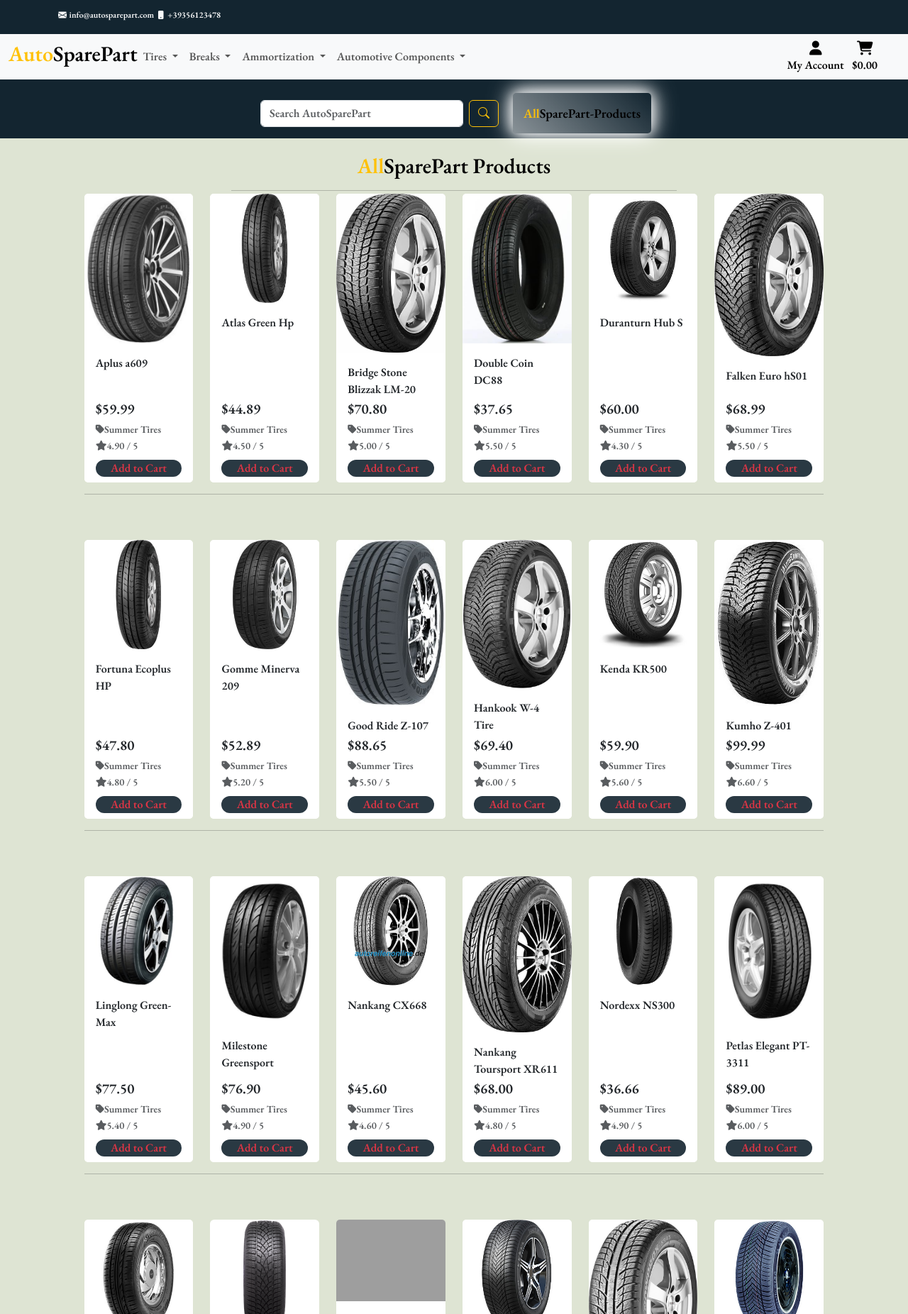
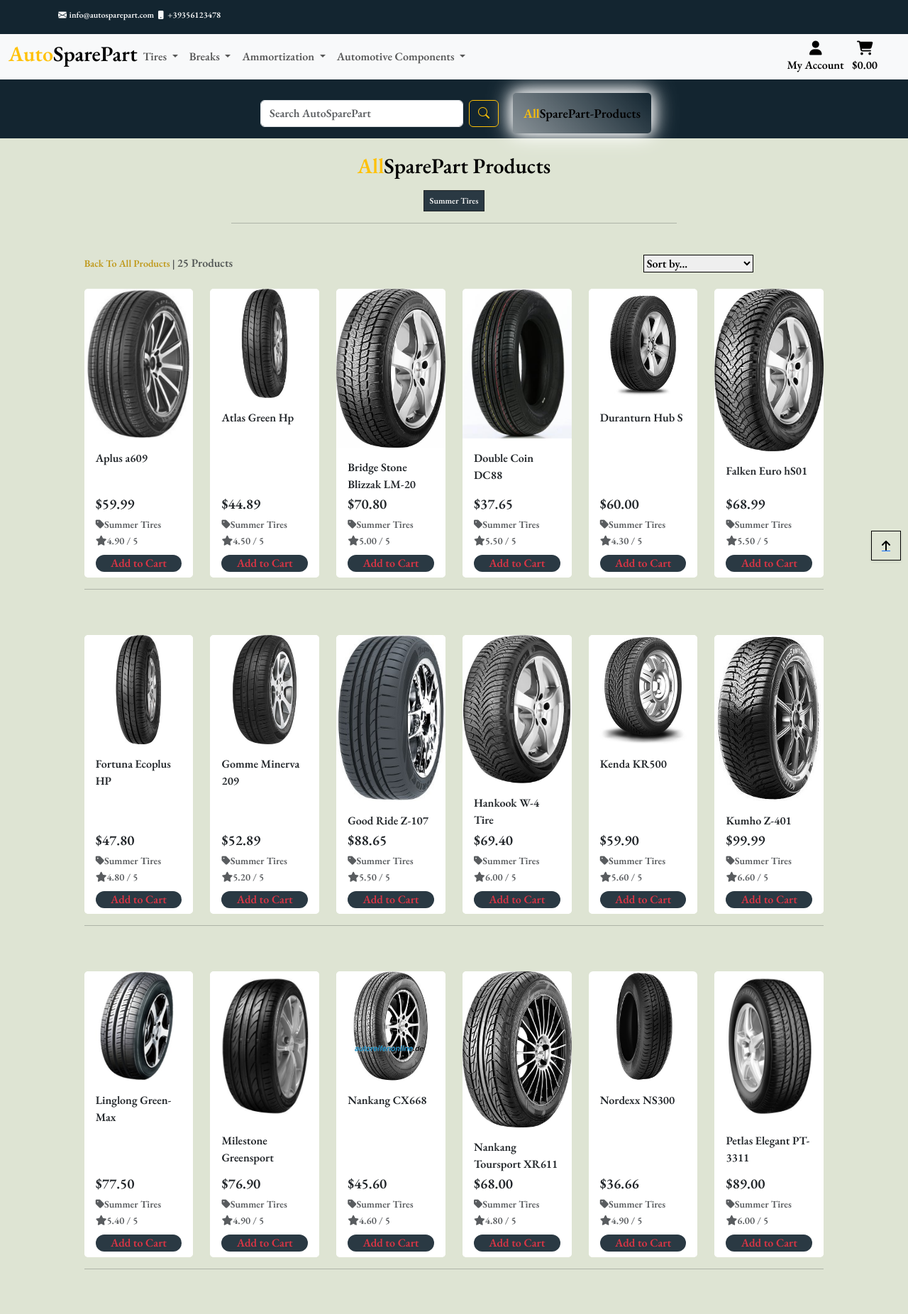
Before and after one commit to Elvisthegreat/auto_spare_part, a Django app: a page that uses products/templates/products/all_products.html in a window 1280 px wide. Shown: the top 1852 px of the page at 71% size. Run offline with Django 5.2, Linux system fonts and the light colour scheme; data comes from the database, SQL or seed files in the repository; some libraries are stand-ins or nearby versions; grey boxes are pictures that could not be loaded.

Commit message:
Added a selector box for sorting and css animation for fade in and out

```diff
--- a/products/templates/products/all_products.html
+++ b/products/templates/products/all_products.html
@@ -6,15 +6,57 @@
 <section class="container-fluid push-content-down">
     <div class="row">
         <div class="col text-center mt-2">
-            <h1 class="logo-font"><strong><span class="text-warning">All</span></strong><span
-                class="text-black">SparePart Products</span></h1>
-            <hr class="w-50 mx-auto mb-1">
+            <h2 class="logo-font"><strong><span class="text-warning">All</span></strong><span
+                class="text-black">SparePart Products</span></h2>
+                {% for c in current_categories %}
+                <a class="category-badge text-decoration-none" href="{% url 'all_products' %}?category={{ c.name }}">
+                    <span class="p-2 mt-2 badge badge-white text-black rounded-0 border border-dark">{{ c.friendly_name }}</span>
+                </a>
+                {% endfor %}
+            <hr class="w-50 mx-auto mb-4">
         </div>
     </div>
 
     <section>
         <div class="row">
             <div class="product-container col-10 offset-1">
+                <div class="row mt-1 mb-2">
+                    <div class="col-12 col-md-6 my-auto order-md-last d-flex justify-content-center justify-content-md-end"> <!--This layout will put the sort select box on top on mobile.
+                                        But using the order first and order last classes adjusts it so that the sort
+                                        select box will actually be the last column on medium and larger screens.-->
+                        <div class="sort-select-wrapper w-50 ">
+                            <select id="sort-selector"
+                                class="custom-select custom-select-sm rounded-0 border border-{% if current_sorting != 'None_None' %}info{% else %}black{% endif %}">
+                                <option value="reset" {% if current_sorting == 'None_None' %}selected{% endif %}>Sort by...</option>
+                                <option value="price_asc" {% if current_sorting == 'price_asc' %}selected{% endif %}>Price (low to high)
+                                </option>
+                                <option value="price_desc" {% if current_sorting == 'price_desc' %}selected{% endif %}>Price (high to low)
+                                </option>
+                                <option value="rating_asc" {% if current_sorting == 'rating_asc' %}selected{% endif %}>Rating (low to
+                                    high)</option>
+                                <option value="rating_desc" {% if current_sorting == 'rating_desc' %}selected{% endif %}>Rating (high to
+                                    low)</option>
+                                <option value="name_asc" {% if current_sorting == 'name_asc' %}selected{% endif %}>Name (A-Z)</option>
+                                <option value="name_desc" {% if current_sorting == 'name_desc' %}selected{% endif %}>Name (Z-A)</option>
+                                <option value="category_asc" {% if current_sorting == 'category_asc' %}selected{% endif %}>Category (A-Z)
+                                </option>
+                                <option value="category_desc" {% if current_sorting == 'category_desc' %}selected{% endif %}>Category
+                                    (Z-A)</option>
+                            </select>
+                        </div>
+                    </div>
+                    <div class="col-12 col-md-6 order-md-first"> <!--This layout will put the sort select box on top on mobile.
+                                        But using the order first and order last classes adjusts it so that the sort
+                                        select box will actually be the last column on medium and larger screens.-->
+                        <p class="center-small-screen text-muted mt-3">
+                            {% if search_term or current_categories or current_sorting != 'None_None' %}
+                            <span class="small fade-animation"><a class="text-decoration-none" href="{% url 'all_products' %}">Back To
+                                    All Products</a> | </span>
+                            {% endif %}
+                            {{ products|length }} Products{% if search_term %} found for <strong>"{{ search_term }}"</strong>{% endif %}
+                        </p>
+                    </div>
+                </div>
                 <div class="row">
                     <!--product image-->
                     {% for product in products %}
@@ -94,4 +136,13 @@
         </div>
     </section>
 </section>
+
+<section>
+    <!--Code for back to top button html template-->
+    <div class="btt-button shadow-sm rounded-0 border border-black"> <!--btt-button and btt-link found in our base.css-->
+        <a class="btt-link d-flex h-100">
+            <i class="fas fa-arrow-up text-black mx-auto my-auto"></i>
+        </a>
+    </div>
+</section>
 {% endblock %}
--- a/static/css/base.css
+++ b/static/css/base.css
@@ -93,6 +93,54 @@ body{
     min-height: 100vh;
     flex: 1 0 auto;
 }
+
+.overlay {
+	height: 100%;
+	width: 100%;
+	top: 0;
+	left: 0;
+	position: fixed;
+	z-index: -1;
+}
+
+/* Style category link display for products*/
+a.category-badge > span.badge {
+    background: #2a3943 !important;
+    color: whitesmoke !important;
+    font-size: 12px;
+}
+
+a.category-badge > span.badge:hover {
+    background: #FFC107 !important;
+    color: rgb(18, 18, 18) !important;
+    font-size: 13px;
+}
+
+/*Back to top link*/
+.btt-button {
+    height: 42px;
+    width: 42px;
+    position: fixed;
+    bottom: 10px;
+    right: 10px;
+}
+
+.btt-link,
+.update-link,
+.remove-item {
+    cursor: pointer;
+}
+
+/*Fade in and out and color changing animation*/
+@keyframes fadeInOut {
+    0%, 100% { opacity: 0; color: #2a3943; }
+    50% { opacity: 3; color: #FFC107; }
+  }
+
+  .fade-animation a {
+    animation: fadeInOut 4s linear infinite;
+  }
+
 
 /*Push products header down*/
 .push-content-down{
@@ -195,4 +243,8 @@ body{
         margin-top: 180px;
         padding: 20px;
     }
+     /*Back To All Products style*/
+    .center-small-screen {
+        text-align: center;
+    }
 }
```
